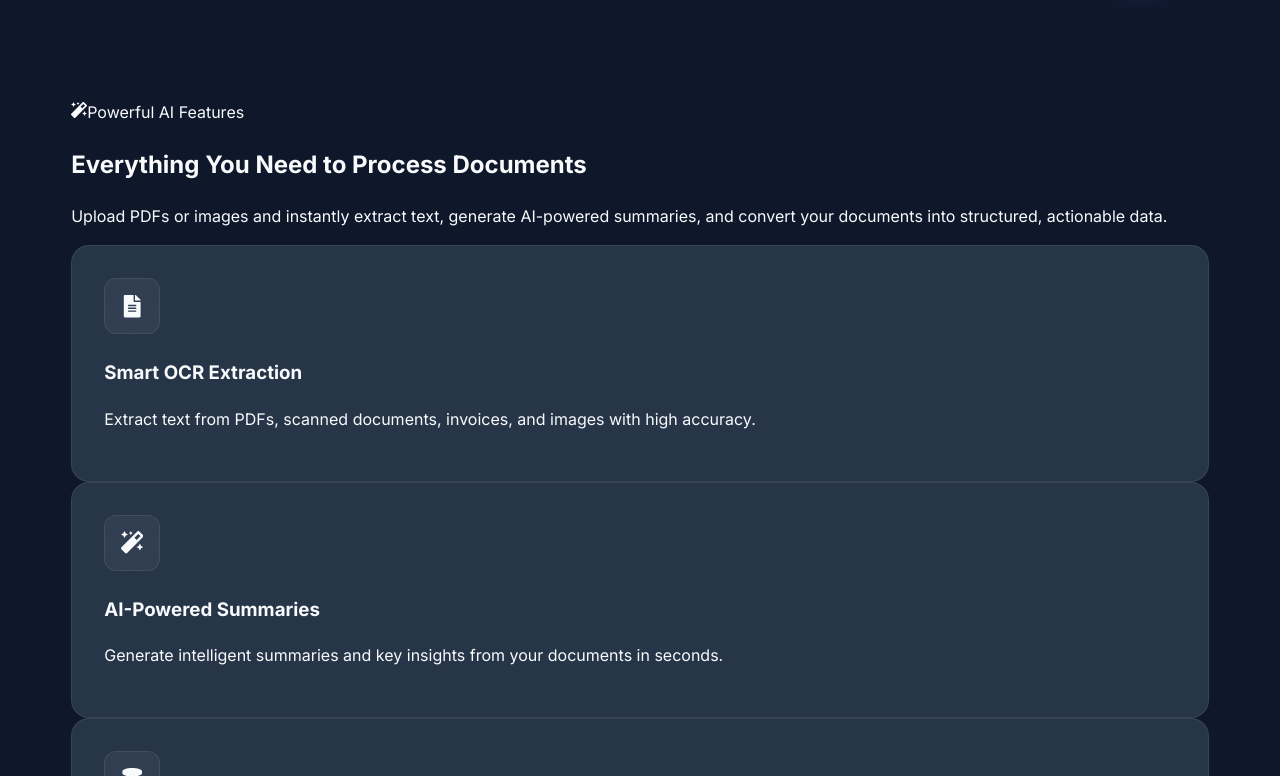
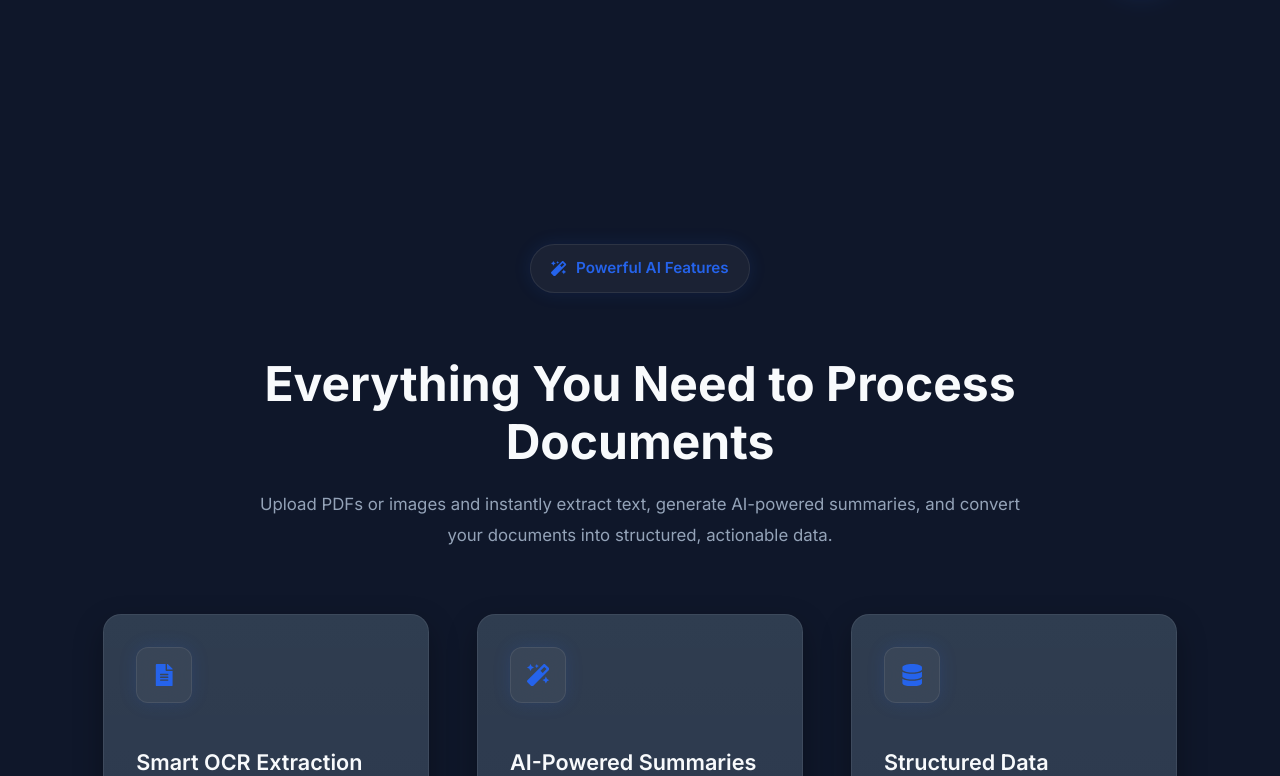
Before and after one commit to SaiSumanthNaidu/DocuMindAI-FullStack, a React app in the folder frontend/: page / in a window 1280 px wide. Shown: the part 784-1560 px from the top of the page. Built offline with nearby package versions, Linux system fonts and the light colour scheme; the HTML template or start-up script is replaced by a standard one.

Commit message:
feat: complete respomsive features section with improved UI

```diff
--- a/frontend/src/components/Features/Features.css
+++ b/frontend/src/components/Features/Features.css
@@ -1,9 +1,102 @@
+/* ==========================
+   FEATURES SECTION
+========================== */
+
+.features{
+    padding: 9rem 0;
+    position: relative;
+}
+
+.features .container{
+    max-width: 1200px;
+    margin: 0 auto;
+    padding: 0 2rem;
+}
+
+/* ==========================
+   SECTION HEADER
+========================== */
+
+.section-header{
+    text-align: center;
+    max-width: 760px;
+    margin: 0 auto 4rem;
+}
+
+.section-badge{
+    display: inline-flex;
+    align-items: center;
+    gap: .6rem;
+
+    padding: .7rem 1.3rem;
+
+    border-radius: 999px;
+
+    background: rgba(255,255,255,.05);
+    border: 1px solid rgba(255,255,255,.08);
+
+    color: var(--primary-color);
+    font-size: .95rem;
+    font-weight: 600;
+
+    margin-bottom: 1.4rem;
+
+    box-shadow:
+    0 0 18px rgba(37,99,235,.12);
+}
+
+.section-title{
+    font-size: clamp(2rem,5vw,3rem);
+    font-weight: 700;
+    line-height: 1.2;
+
+    margin-bottom: 1.2rem;
+}
+
+.section-description{
+    color: var(--text-secondary);
+    font-size: 1.05rem;
+    line-height: 1.8;
+}
+
+/* ==========================
+   FEATURE CONTENT
+========================== */
+
+.feature-title{
+
+    font-size:1.35rem;
+    font-weight:600;
+
+    margin-bottom:1rem;
+
+    line-height:1.35;
+
+}
+
+.feature-content{
+
+    display:flex;
+
+    flex-direction:column;
+
+    gap:.4rem;
+
+}
+
 /* ==========================
    FEATURE CARD
 ========================== */
 
 .feature-card{
-    background: var(--bg-card);
+    background:
+    linear-gradient(
+    180deg,
+    rgba(255,255,255,.04),
+    rgba(255,255,255,.02)
+    );
+
+    background-color:var(--bg-card);
     backdrop-filter: blur(20px);
 
     border: 1px solid rgba(255,255,255,0.08);
@@ -13,7 +106,18 @@
 
     padding: 2rem;
 
-    transition: all 0.3s ease;
+    display: flex;
+    flex-direction: column;
+
+    height: 100%;
+
+    transition: all .35s ease;
+}
+
+.features-grid{
+    display: grid;
+    grid-template-columns: repeat(3, 1fr);
+    gap: 3rem;
 }
 
 /* ==========================
@@ -24,6 +128,7 @@
     width: 56px;
     height: 56px;
 
+    transition: transform 0.3s ease;
     display: flex;
     justify-content: center;
     align-items: center;
@@ -38,4 +143,64 @@
     font-size: 1.4rem;
 
     margin-bottom: 1.5rem;
+
+    box-shadow:
+    0 0 18px rgba(37,99,235,.15);
 }
+
+/* ==========================
+   FEATURE DESCRIPTION
+========================== */
+
+.feature-description{
+
+    color:var(--text-secondary);
+
+    line-height:1.8;
+
+    margin:0;
+
+}
+
+/* ==========================
+   FEATURE CARD HOVER
+========================== */
+
+.feature-card:hover{
+    transform: translateY(-8px);
+    box-shadow: var(--shadow-xl);
+
+    border-color: rgba(255,255,255,0.15);
+}
+
+.feature-card:hover .feature-icon{
+    transform: scale(1.02) rotate(8deg);
+}
+
+/* ==========================
+   RESPONSIVE
+========================== */
+
+@media (max-width:992px){
+
+    .features-grid{
+        grid-template-columns: repeat(2,1fr);
+    }
+
+}
+
+@media (max-width:768px){
+
+    .features{
+        padding:5rem 0;
+    }
+
+    .features-grid{
+        grid-template-columns:1fr;
+    }
+
+    .section-header{
+        margin-bottom:3rem;
+    }
+
+}
--- a/frontend/src/styles/global.css
+++ b/frontend/src/styles/global.css
@@ -21,6 +21,9 @@
 
     --primary:#2563EB;
     --primary-hover:#1D4ED8;
+
+    /* Alias (used across components) */
+    --primary-color: var(--primary);
 
     --accent:#06B6D4;
 
@@ -47,12 +50,22 @@
 
     /* Shadow */
 
-    --shadow:0 10px 30px rgba(0,0,0,.25);
+    --shadow-sm:
+    0 4px 12px rgba(0,0,0,.15);
 
-    --transition-fast:
-    color .3s ease,
-    transform .3s ease,
-    background-color .3s ease;
+    --shadow-lg:
+    0 12px 30px rgba(0,0,0,.30);
+
+    --shadow-xl:
+    0 18px 40px rgba(37,99,235,.15);
+
+    --glow:
+    0 0 40px rgba(37,99,235,.20);
+
+    /* TRANSITIONS */
+
+    --transition:
+    all .35s ease;
 
 }
 
@@ -86,6 +99,8 @@ body{
     min-height:100vh;
 
     line-height:1.6;
+
+    overflow-x:hidden;
 
 }
 
@@ -144,3 +159,25 @@ img{
     margin:auto;
 
 }
+
+/* =========================
+   SECTION
+========================= */
+
+section{
+
+    position:relative;
+
+}
+
+/* =========================
+   TEXT SELECTION
+========================= */
+
+::selection{
+
+    background:var(--primary);
+
+    color:#fff;
+
+}
```
